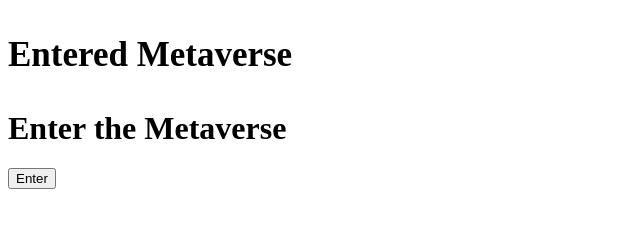
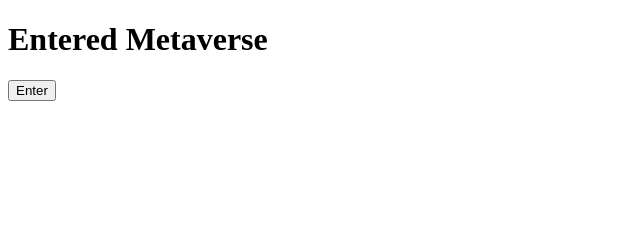
Before and after one commit to acciojob/enter-metaverse-Subham7769, a website: page main.html in a window 1280 px wide. Both pictures are taken after a click on the button "Enter". Shown: the whole page, without its empty margins (0-640 px from the left). Drawn offline with Linux system fonts and the light colour scheme.

Commit message:
created a submission

```diff
--- a/main.html
+++ b/main.html
@@ -8,7 +8,7 @@
 
 <body>
 	<!-- the entire body must be written by student -->
-	<p id="status"><h1>Enter the Metaverse</h1></p>
+	<p id="status"><h1 id="head">Enter the Metaverse</h1></p>
     <button id="enterBtn" onclick="Metaverse()">Enter</button>
     <script type="text/javascript" src="./script.js">
 </script>
--- a/script.js
+++ b/script.js
@@ -1,6 +1,4 @@
-//your JS code here. If required.
 function Metaverse(){
-    document.getElementById("status").innerText = "Entered Metaverse";
-    document.getElementById("status").style.fontSize = "35px";
-    document.getElementById("status").style.fontWeight = "900";
+    document.getElementById("head").innerHTML = "Entered Metaverse";
+
 };
```
